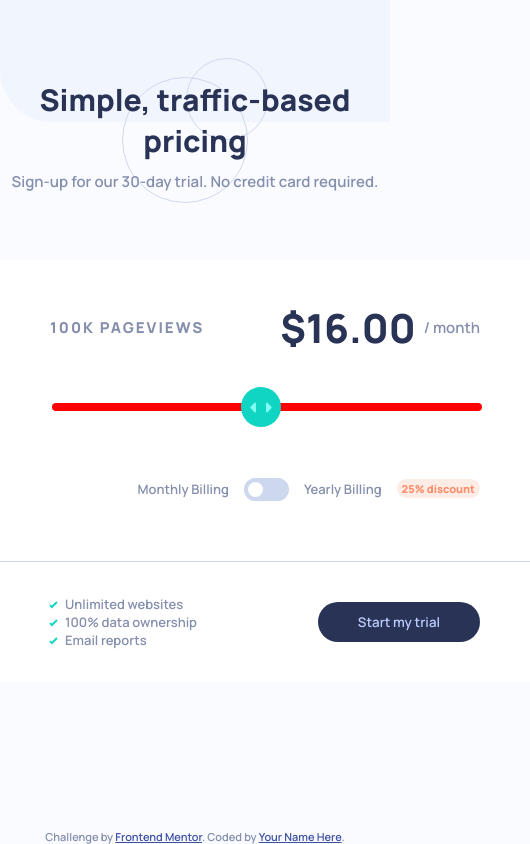
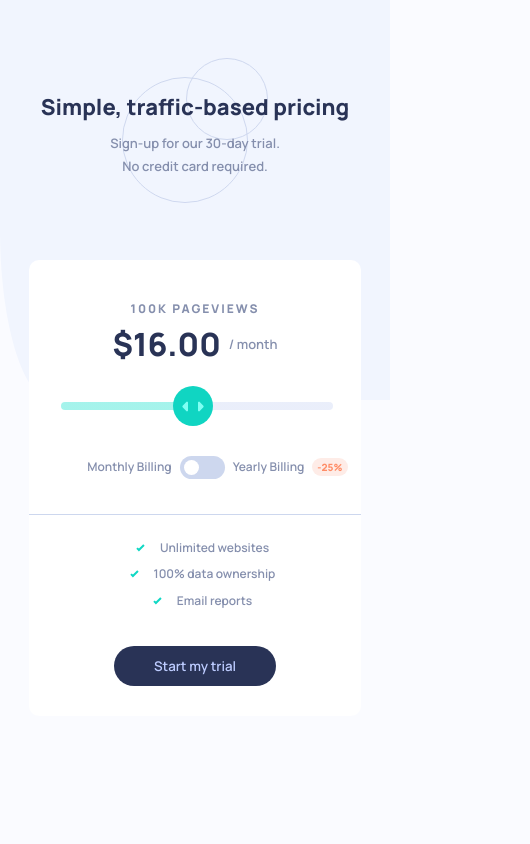
Before and after one commit to JordansGit/interactive-pricing-component, a plain HTML site: page index.html in a window 390 px wide. Shown: the whole page, 530 px wide, since content can reach past the window. Drawn offline with Linux system fonts and the light colour scheme.

Commit message:
added slider bar colour, media queries, and updated readme

```diff
--- a/css/style.css
+++ b/css/style.css
@@ -1,6 +1,3 @@
-.attribution { font-size: 11px; text-align: center; position: absolute; bottom: 0; left: 0; right: 0;}
-.attribution a { color: hsl(228, 45%, 44%); }
-
 * {
   font-family: 'Manrope', sans-serif;
   font-weight: 600;
@@ -10,7 +7,7 @@
 body {
   font-size: 15px;
   background: url('../images/bg-pattern.svg') no-repeat top hsl(230, 100%, 99%);
-  background-size: 100% auto;
+  background-size: 100% 449px;
   text-align: center;
   height: 100vh;
   width: 100vw;
@@ -40,9 +37,10 @@ section {
   display: flex;
   flex-direction: column;
   background: white;
-  width: 530px;
+  max-width: 530px;
   margin: 0 auto;
   text-align: left;
+  border-radius: 10px;
 }
 
 /* SECTION TOP */
@@ -92,7 +90,10 @@ section {
   font-weight: 800;
   border-radius: 10px;
   padding: 2px 5px;
-  height: 15px;
+}
+
+.small {
+  display: none;
 }
 
 
@@ -109,6 +110,8 @@ ul {
   list-style-image: url('../images/icon-check.svg');
   padding-left: 15px;
   font-size: 13px;
+  line-height: 2.2;
+
 }
 
 button {
@@ -124,6 +127,7 @@ button:hover {
   color: white;
   cursor: pointer;
 }
+
 
 /* TOGGLE SWITCH */
 .toggle {
@@ -185,22 +189,16 @@ input:checked + .toggle-btn:before {
 }
 
 .slider {
+  -webkit-appearance: none; /* remove default styling by broswers */
   width: 100%;
-}
-
-.slider {
-  -webkit-appearance: none; /* remove default styling by broswers */
-
   height: 8px;
   border-radius: 5px;
+  background: linear-gradient(to right, hsl(174, 77%, 80%) 48%, hsl(224, 65%, 95%) 48%, hsl(224, 65%, 95%) 100%);
 
-  background: red;
 }
 
 .slider::-webkit-slider-thumb { /* chrome, safari, opera */
-  -webkit-appearance: none; /* remove default styling by broswers */
-  appearance: none;
-
+  appearance: none; /* remove default styling by broswers */
   height: 40px;
   width: 40px;
   border-radius: 50%;
@@ -209,9 +207,9 @@ input:checked + .toggle-btn:before {
 }
 
 .slider::-moz-range-thumb { /* firefox */
-  height: 25px;
+  height: 40px;
   border-radius: 50%;
-  width: 25px;
+  width: 40px;
   background: url('../images/icon-slider.svg') no-repeat center hsl(174, 86%, 45%);
   cursor: pointer;
 }
@@ -234,13 +232,113 @@ input:checked + .toggle-btn:before {
   cursor: grabbing;
 }
 
-/*
-To Do:
 
-- make the input in js to 2 decimal places (change 16 to 16.00)
-- change the empty and full bar slider bg colours.
+/* MEDIA QUERIES */
+@media only screen and (max-width: 770px) {
+  body {
+    background-size: 100% 400px;
+  }
 
-*/
+  section {
+    width: 85%;
+  }
+}
+
+
+
+@media only screen and (max-width: 500px) {
+  body {
+    font-size: 13px;
+  }
+
+  .section-top {
+    flex-direction: column;
+    padding-bottom: 30px;
+  }
+
+  .slide-container {
+    padding-left: 30px;
+    padding-right: 30px;
+  }
+
+  .section-middle {
+    padding-left: 20px;
+    padding-right: 8%;
+    gap: 8px;
+    margin-top: 20px;
+  }
+
+  .section-top, .section-bottom {
+    padding-left: 20px;
+    padding-right: 20px;
+  }
+
+  .section-bottom {
+    flex-direction: column;
+  }
+
+  .small {
+    display: block;
+  }
+  .large {
+    display: none;
+  }
+  .line-break::before {
+    content: "\a";
+    white-space: pre;
+    margin-top: 10px;
+  }
+  .line-break {
+    line-height: 1.8;
+  }
+
+
+
+  h1 {
+    font-size: 22px;
+  }
+  .inline span {
+    font-size: 32px;
+  }
+  .section-middle {
+    font-size: 12px;
+    margin-bottom: 15px;
+  }
+  .discount {
+    font-size: 10px;
+  }
+  .page-views {
+    font-size: 12px;
+    margin-bottom: 5px;
+  }
+
+  ul {
+    font-size: 12px;
+    margin-top: 0;
+    text-align: center;
+    list-style-position: inside;
+  }
+
+  li:before {
+    content: "";
+    display: inline-block;
+    height: 1rem;
+    width: .5rem;
+  }
+
+  button {
+    margin: 20px 0 10px 0;
+  }
+
+}
+
+@media only screen and (max-width: 400px) {
+  .section-middle {
+    padding-right: 4%;
+  }
+}
+
+
 
 
 /* some learning notes:
@@ -248,4 +346,6 @@ the slider = the bar
 .slider ... thumb = the button in the middle. this is where the bg img of 2 arrows + circle surrounds it is. it is the thing we drag left and right
   webkit... = for chrome, + others
   -moz... = for firefox.
+
+I don't know why using linear-gradient makes the slider bar change colour like that, but it does. so just accept this is how it's done and move on.
 */
--- a/index.html
+++ b/index.html
@@ -18,7 +18,7 @@
 
   <div class="header">
     <h1>Simple, traffic-based pricing</h1>
-    <p>Sign-up for our 30-day trial. No credit card required.</p>
+    <p>Sign-up for our 30-day trial. <span class="line-break">No credit card required.</span></p>
   </div>
 
   <section>
@@ -40,7 +40,8 @@
       </label>
 
       <p>Yearly Billing</p>
-      <p class="discount">25% discount</p>
+      <p class="discount large">25% discount</p>
+      <p class="discount small">-25%</p>
     </div>
 
     <div class="section-bottom">
@@ -54,12 +55,6 @@
     </div>
   </section>
 
-
-  <div class="attribution">
-    Challenge by <a href="https://www.frontendmentor.io?ref=challenge" target="_blank">Frontend Mentor</a>.
-    Coded by <a href="#">Your Name Here</a>.
-  </div>
-
   <script src="./js/script.js"></script>
 </body>
 </html>
--- a/js/script.js
+++ b/js/script.js
@@ -1,6 +1,5 @@
 var slider = document.getElementById("slider");
 var output = document.getElementById("cost");
-output.innerHTML = slider.value; // Display the default slider value
 
 /* make slider value display 16.00 by default */
 window.onload = function() {
@@ -8,16 +7,26 @@ window.onload = function() {
   cost.innerText = "16.00";
 }
 
-// Update the current slider value (each time you drag the slider handle)
+// Update the current slider value + change slider bar bg (each time you drag the slider handle)
 slider.oninput = function() {
+
+  // get the percent at where the slider thumb is.
+  var pcValue = (this.value - this.min) / (this.max - this.min) * 100;
+  // change the linear gradient bg of .slider based on the % value (aka based on where the slider is);
+  this.style.background = 'linear-gradient(to right, hsl(174, 77%, 80%) ' + pcValue + '%, hsl(224, 65%, 95%) ' + pcValue + '%, hsl(224, 65%, 95%) 100%)'
+
+  // get the current .slider.value to 2dp and display it.
   var x = Number(this.value).toFixed(2);
   output.innerHTML = x;
 }
+
+
 
 
 /* learning notes:
 oninput = gets the slider input, also each time the slider moves, the input value changes.
 this.value gets the value of oninput at its current location.
 
+if i set slider min value to 0, I could just do this.value / this.max * 100 to get the % value of how full the bar is. but I set the min value to 1, I need to use this.min for the equation to work
 
 */
```
Also changed, not shown: screenshots/desktop-screenshot.png (added), screenshots/mobile-screenshot.png (added), screenshots/tablet-screenshot.png (added), 2 other files.
